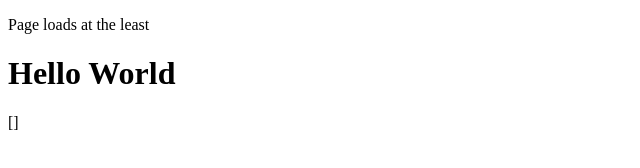
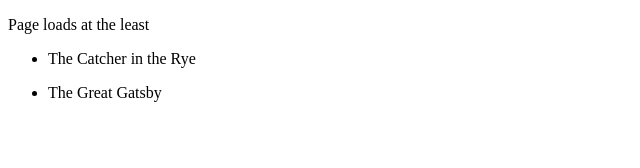
Before and after one commit to Goonmeister/BookCat, a website: page app/index.html in a window 1280 px wide. Shown: the whole page, without its empty margins (0-640 px from the left). Drawn offline with Linux system fonts and the light colour scheme; no server answers.

Commit message:
Added books.json file to make things work, along with the more generic list.html

```diff
--- /dev/null
+++ b/app/books/books.json
@@ -0,0 +1,12 @@
+[
+    {
+        "age": 0,
+        "id": "catcher-in-the-rye",
+        "name": "The Catcher in the Rye"
+    },
+    {
+        "age": 1,
+        "id": "great-gatsby",
+        "name": "The Great Gatsby"
+    }
+]
--- a/app/partials/list.html
+++ b/app/partials/list.html
@@ -1,3 +1,5 @@
-<h1> Hello World </h1>
-
-<p> {{books}} </p>
+<ul class="phones">
+	<li ng-repeat="book in books">
+		<p>{{book.name}}</p>
+	</li>
+</ul>
```
